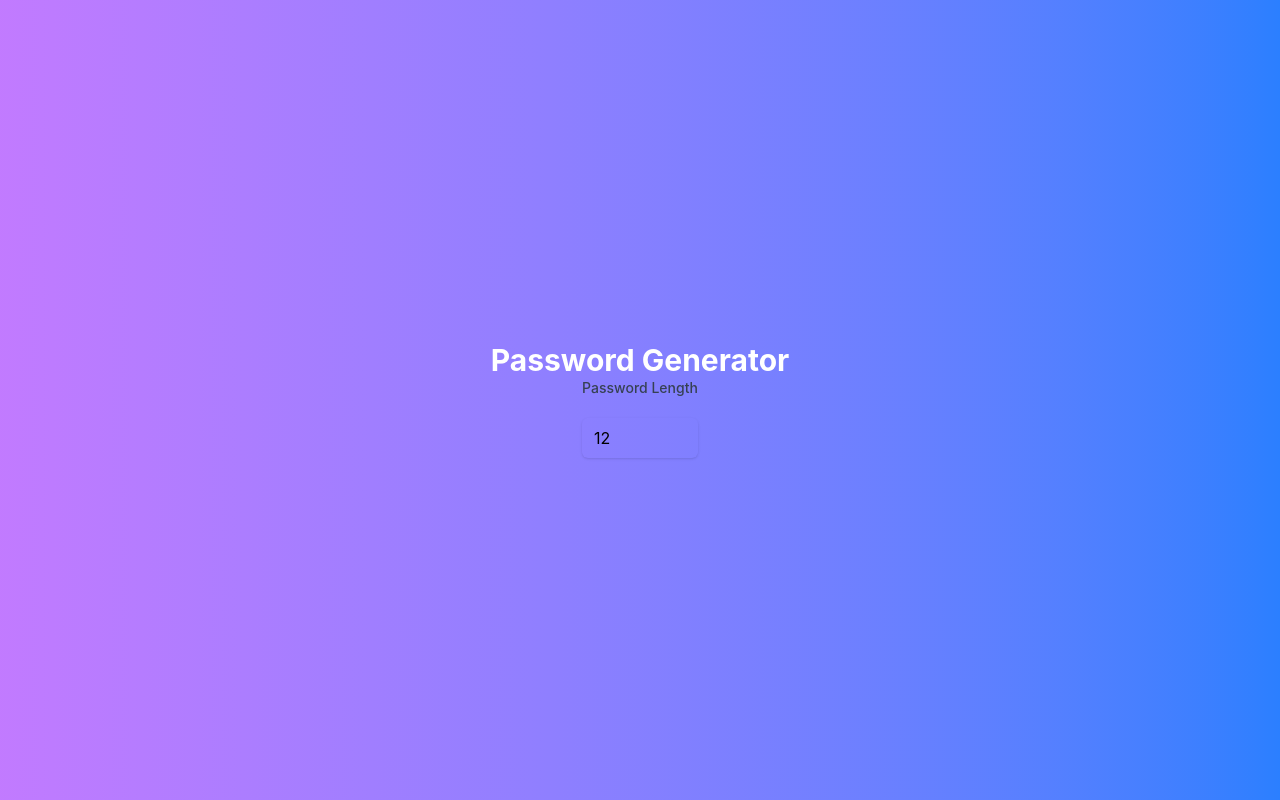
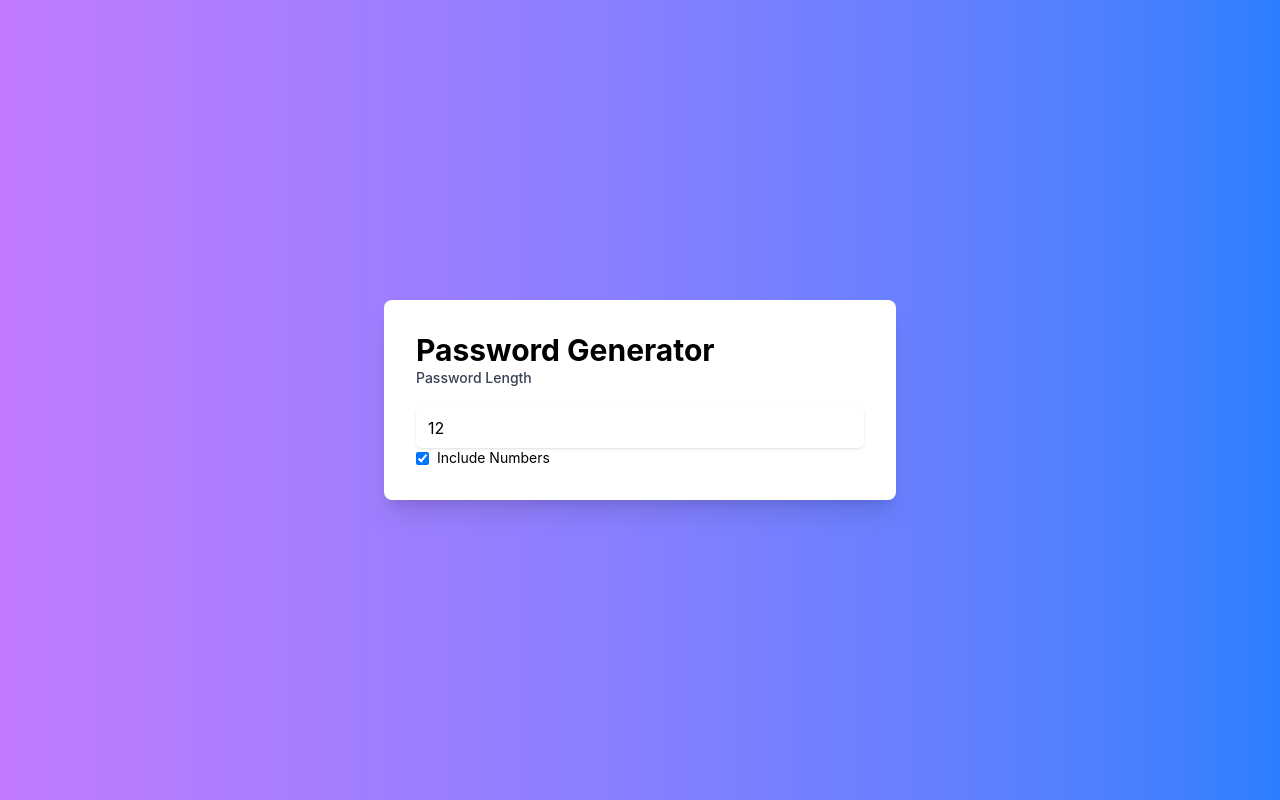
Before and after one commit to Hrisshhii/zustand-practice, a React (Vite) app in the folder zus-password/: page / in a window 1280 px wide. Built offline with nearby package versions, Linux system fonts and the light colour scheme.

Commit message:
Refactor layout of PasswordGenerator component for improved styling and structure

```diff
--- a/zus-password/src/components/PasswordGenerator.tsx
+++ b/zus-password/src/components/PasswordGenerator.tsx
@@ -4,13 +4,19 @@ const PasswordGenerator=()=>{
   const {length,setLength,includeUppercase,includeLowercase,includeNumbers,includeSymbols,toggleUppercase,toggleLowercase,toggleNumbers,toggleSymbols,generatedPassword}=usePasswordStore()
 
   return (
-    <div className="min-h-screen flex flex-col items-center justify-center bg-linear-to-r from-purple-400 to-blue-500">
-      <h1 className="text-3xl font-bold text-white">Password Generator</h1>
-      <div className="flex flex-col gap-4">
-        <label htmlFor="length" className="block text-sm font-medium text-gray-700">Password Length</label>
-        <input type="number" id="length" value={length} onChange={e=>setLength(+e.target.value)} min={4} max={64}
-          className="mt-1 block w-full px-3 py-2 border-gray-300 rounded-md shadow-sm focus:outline-none focus:ring-2 focus:ring-indigo-500 focus:border-indigo-500"
-        />
+    <div className="min-h-screen flex items-center justify-center bg-linear-to-r from-purple-400 to-blue-500">
+      <div className="bg-white p-8 rounded-lg shadow-xl w-full max-w-lg">
+        <h1 className="text-3xl font-bold">Password Generator</h1>
+        <div className="flex flex-col gap-4">
+          <label htmlFor="length" className="block text-sm font-medium text-gray-700">Password Length</label>
+          <input type="number" id="length" value={length} onChange={e=>setLength(+e.target.value)} min={4} max={64}
+            className="mt-1 block w-full px-3 py-2 border-gray-300 rounded-md shadow-sm focus:outline-none focus:ring-2 focus:ring-indigo-500 focus:border-indigo-500"
+          />
+        </div>
+        <div className="flex items-center">
+          <input type="checkbox" checked={includeNumbers} onChange={toggleNumbers}/>
+          <label className="ml-2 text-sm">Include Numbers</label>
+        </div>
       </div>
     </div>
   )
```
